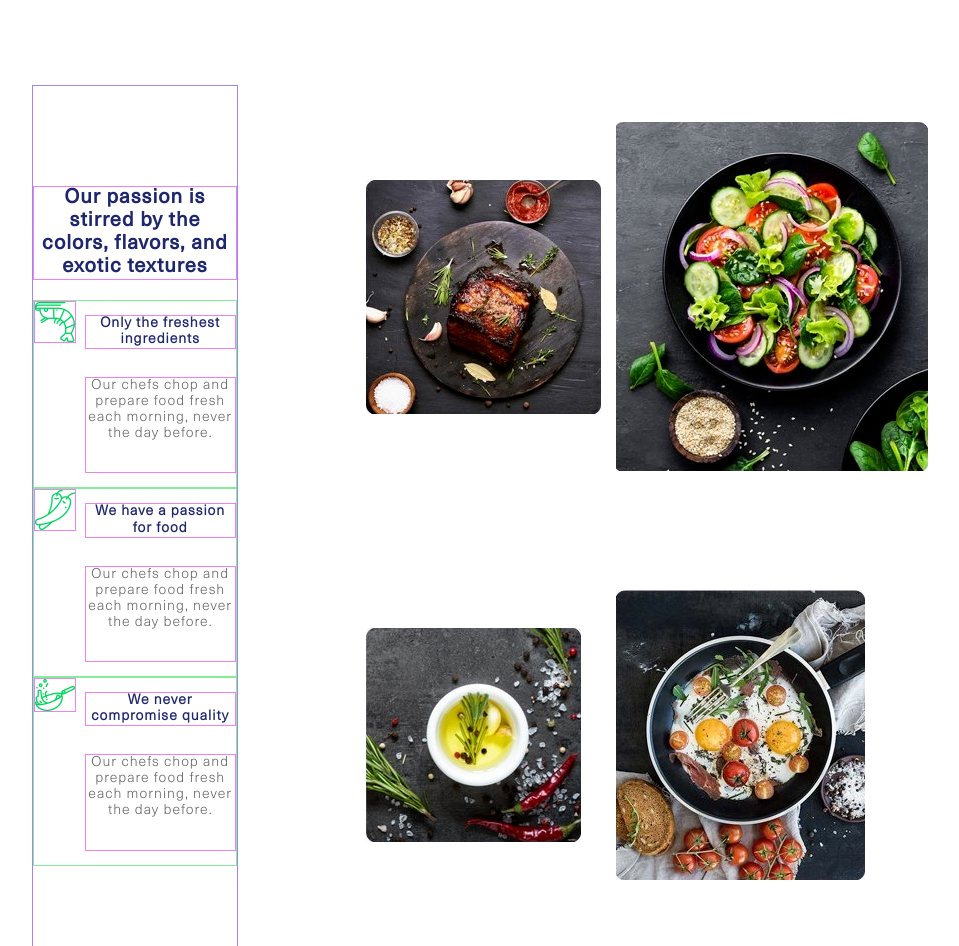
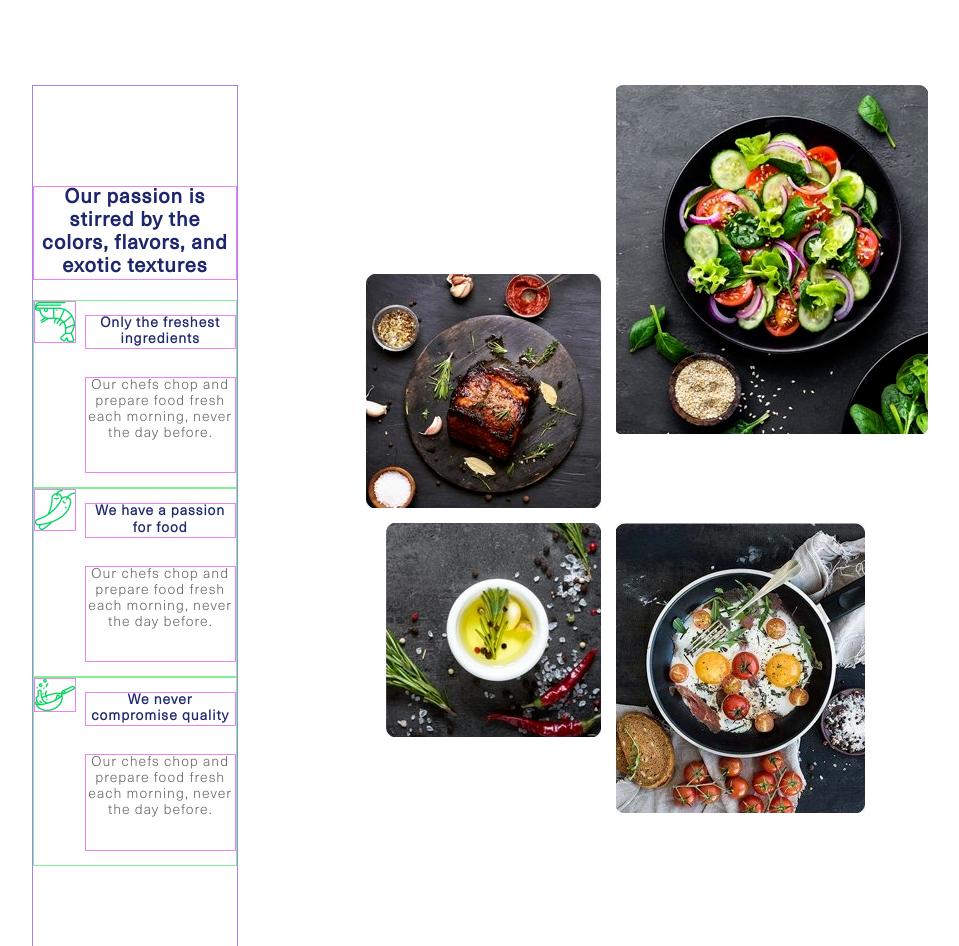
Before and after one commit to Alina-astro/Catering, a plain HTML site: page index.html in a window 1280 px wide. Shown: the part 940-1886 px from the top of the page, without its empty margins (160-1119 px from the left). Drawn offline with nearby package versions, Linux system fonts and the light colour scheme.

Commit message:
block text about img  grid position

```diff
--- a/index.html
+++ b/index.html
@@ -73,10 +73,10 @@
                     </div>
                 </div>
                 <div class="wrap-about__img">
-                    <img src="./assets/images/about1.png" alt="dishes">
-                    <img src="./assets/images/about2.png" alt="dishes">
-                    <img src="./assets/images/about3.png" alt="dishes">
-                    <img src="./assets/images/about4.png" alt="dishes">
+                    <img class="wrap-about__img1" src="./assets/images/about1.png" alt="dishes">
+                    <img class="wrap-about__img2" src="./assets/images/about2.png" alt="dishes">
+                    <img class="wrap-about__img3" src="./assets/images/about3.png" alt="dishes">
+                    <img class="wrap-about__img4" src="./assets/images/about4.png" alt="dishes">
                 </div>
             </div>
         </div>
--- a/styles/style.css
+++ b/styles/style.css
@@ -198,6 +198,15 @@
     grid-template-columns: 1fr 1fr;
     grid-template-rows: 1fr 1fr;
     gap: 15px;
-    justify-content: center;
-    align-items: center;
+
 }
+
+.wrap-about__img1 {
+    justify-self: end;
+    align-self: flex-end;
+}
+
+.wrap-about__img3 {
+    justify-self: end;
+    align-self: flex-start;
+}
```
